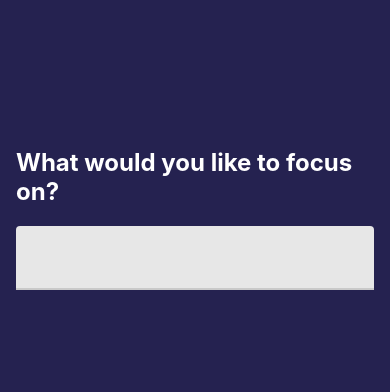
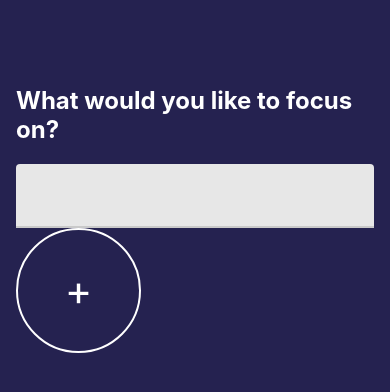
Before and after one commit to YakubuAmidu/FocusTime, a React Native app: screen / in a window 390 px wide. Shown: the top 392 px of the page. Built offline with nearby package versions, Linux system fonts and the light colour scheme.

Commit message:
Initial commit

```diff
--- /dev/null
+++ b/src/components/RoundedButton.js
@@ -0,0 +1,32 @@
+import React from 'react';
+import { TouchableOpacity, Text, StyleSheet } from 'react-native';
+
+export const RoundedButton = ({
+  style = {},
+  textStyle = {},
+  size = 125,
+  ...props
+}) => {
+  return (
+    <TouchableOpacity style={[styles(size).radius, style]}>
+      <Text style={[styles(size).text, textStyle]}>{props.title}</Text>
+    </TouchableOpacity>
+  );
+};
+
+const styles = (size) =>
+  StyleSheet.create({
+    radius: {
+      borderRadius: size / 2,
+      width: size,
+      height: size,
+      alignItems: 'center',
+      justifyContent: 'center',
+      borderColor: '#fff',
+      borderWidth: 2,
+    },
+    text: {
+      color: '#fff',
+      fontSize: size / 3,
+    },
+  });
--- a/src/features/focus/Focus.js
+++ b/src/features/focus/Focus.js
@@ -1,6 +1,7 @@
 import React from 'react';
 import { StyleSheet, Text, View } from 'react-native';
 import { TextInput } from 'react-native-paper';
+import { RoundedButton } from '../../components/RoundedButton';
 
 export const Focus = () => {
   return (
@@ -9,6 +10,7 @@
         <Text style={styles.title}>What would you like to focus on?</Text>
         <View style={styles.inputContainer}>
           <TextInput />
+          <RoundedButton title='+' />
         </View>
       </View>
     </View>
```
